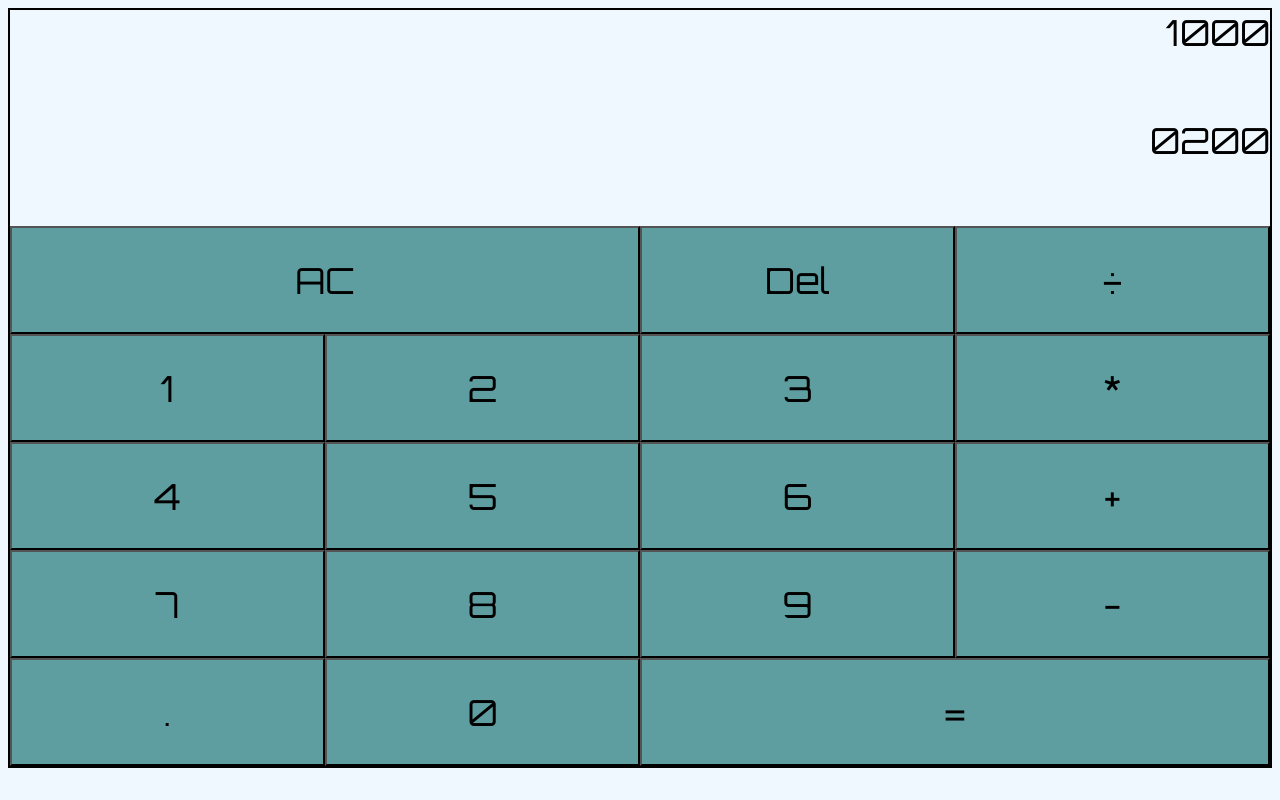
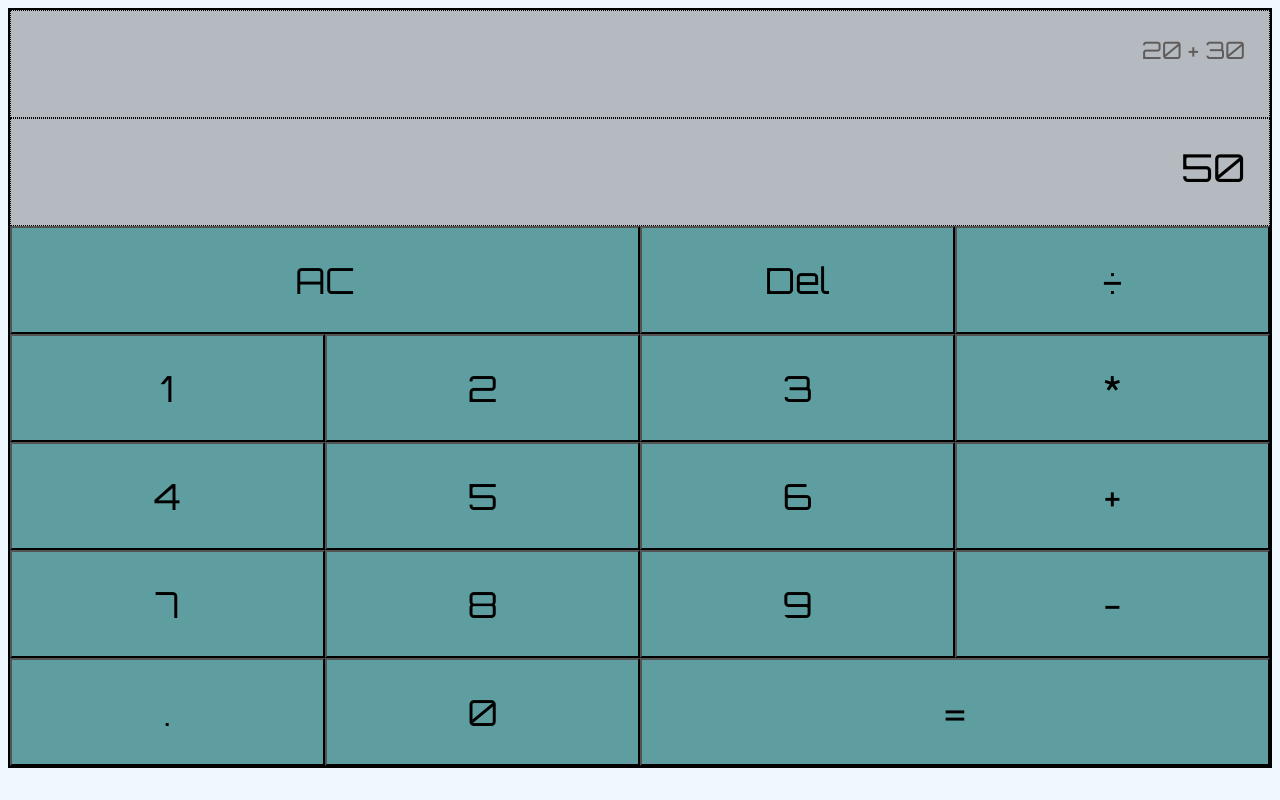
Before and after one commit to mahirsowad3/javascript-calculator, a plain HTML site: page index.html in a window 1280 px wide. Drawn offline with Linux system fonts and the light colour scheme.

Commit message:
Style the Results Pane

```diff
--- a/index.html
+++ b/index.html
@@ -12,8 +12,8 @@
 </head>
 <body>
     <div class="calculator-grid">
-        <div class="previous-operation">1000</div>
-        <div class="current-operation">0200</div>
+        <div class="previous-operation">20 + 30</div>
+        <div class="current-operation">50</div>
         <button class="clear-btn">AC</button>
         <button>Del</button>
         <button>÷</button>
--- a/styles.css
+++ b/styles.css
@@ -13,8 +13,7 @@ body{
     grid-template-columns: repeat(4, 1fr);
     grid-template-rows: repeat(7, 1fr);
     justify-content: center;
-    align-content: stretch;
-    align-items: stretch;
+    align-content: center;
     min-height: 95vh;
     border: 0.1rem solid black;
 }
@@ -22,6 +21,21 @@ body{
 .previous-operation, .current-operation{
     grid-column: span 4;
     justify-self: end;
+    background-color: rgba(0, 0, 0, 0.25);
+    align-self: stretch;
+    justify-self: stretch;
+    text-align: end;
+    padding: 1rem;
+    border: 1px dotted black;
+}
+
+.previous-operation{
+    color:rgb(95, 91, 91);
+    font-size: 1.0rem;
+}
+
+.current-operation {
+    font-size: 1.6rem;
 }
 
 .clear-btn, .equal-btn{
@@ -41,6 +55,6 @@ button:hover{
 
 button:active{
     font-size: 1.1rem;
-    background-color: rgba(255, 255, 255);
+    background-color: rgba(255, 255, 255, 1.0);
     font-weight: 900;
 }
```
